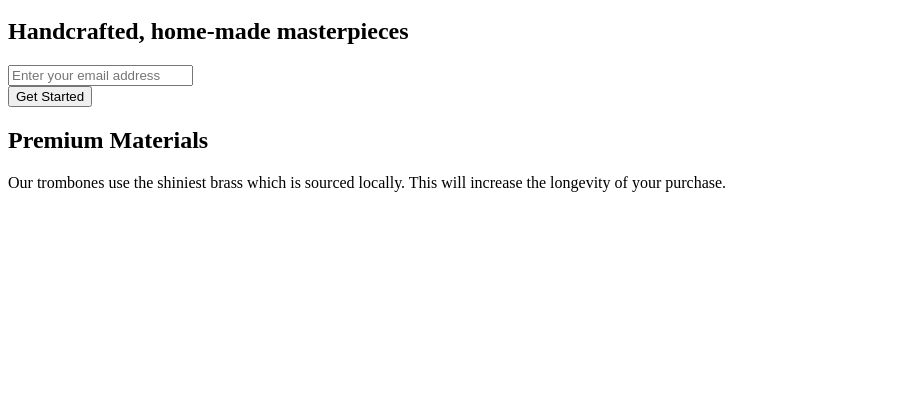
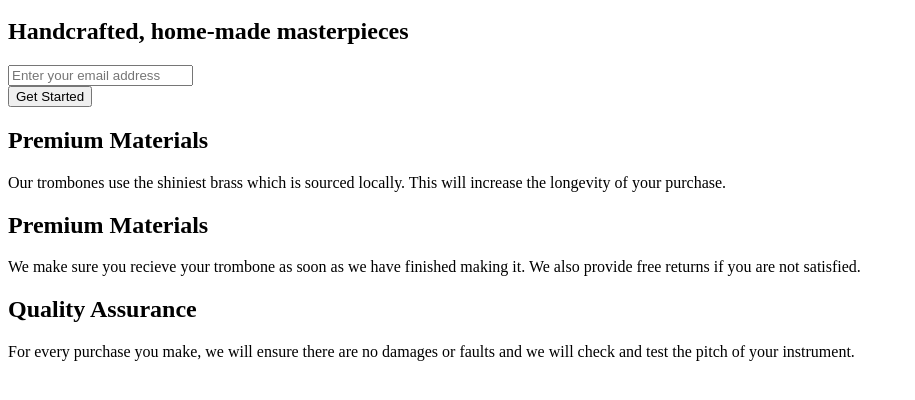
Before and after one commit to georgemuhando/html-css-third, a plain HTML site: page index.html in a window 1280 px wide. Shown: the part 384-784 px from the top of the page, without its empty margins (0-915 px from the left). Drawn offline with Linux system fonts and the light colour scheme.

Commit message:
Some changes from george

```diff
--- a/index.css
+++ b/index.css
@@ -75,7 +75,7 @@ nav {
   .premium-materials {
     font-size: 24px;
     margin-top: 40px;
-    margin-left: 325pxh;
+    margin-left: 330pxh;
   }
 
   .premium-description {
--- a/index.html
+++ b/index.html
@@ -27,6 +27,15 @@
     <button class="get-started">Get Started</button>
     <h1 class="premium-materials">Premium Materials</h1>
     <p class="premium-description">Our trombones use the shiniest brass which is sourced locally. This will increase the longevity of your purchase.</p>
+    <h1 class="premium-materials"> <h1 class="premium-materials">Premium Materials</h1>
+    <p class="premium-description">
+        We make sure you recieve your trombone as soon as we have finished making it. We also provide free returns if you are not satisfied.
+        </p>
+        <h1 class="premium-materials">Quality Assurance</h1>
+        <p class="premium-description">
+            For every purchase you make, we will ensure there are no damages or faults and we will check and test the pitch of your instrument.
+            </p>
+
   </main>
 </section>
 </body>
```
